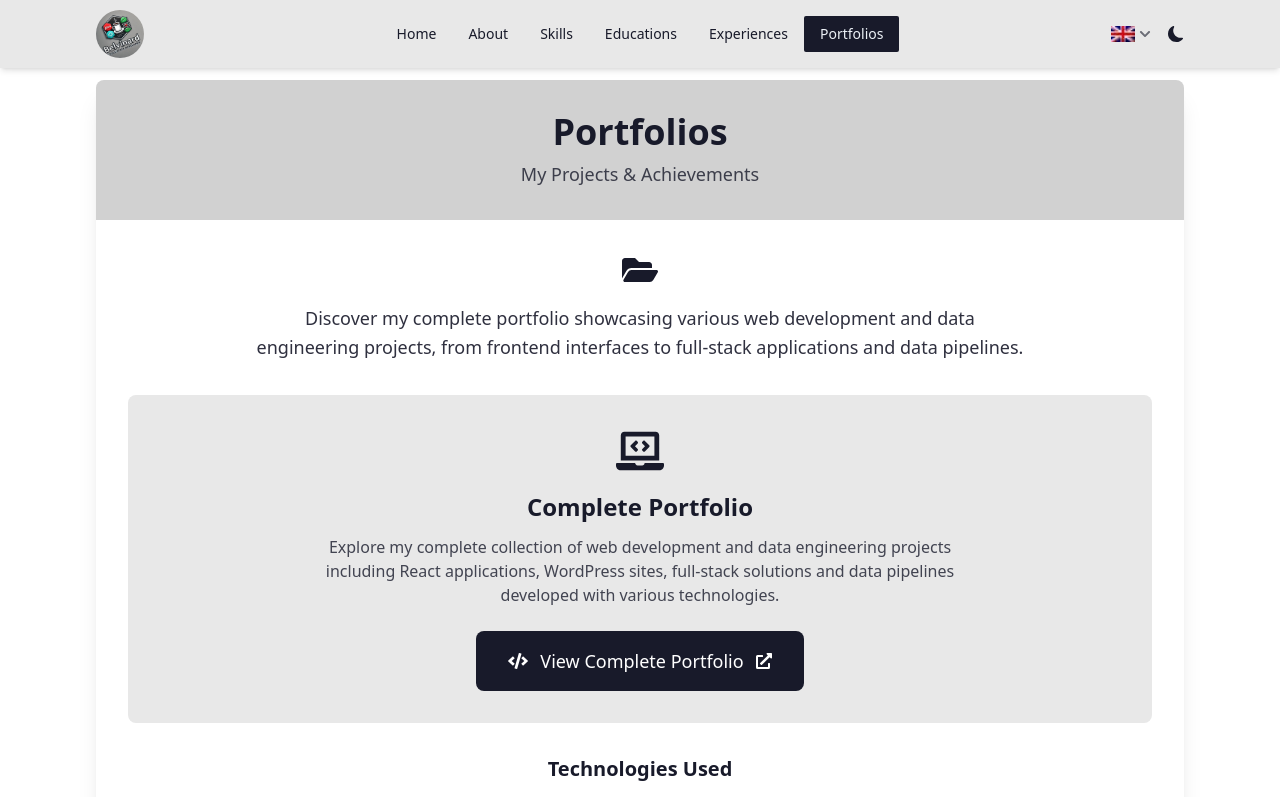
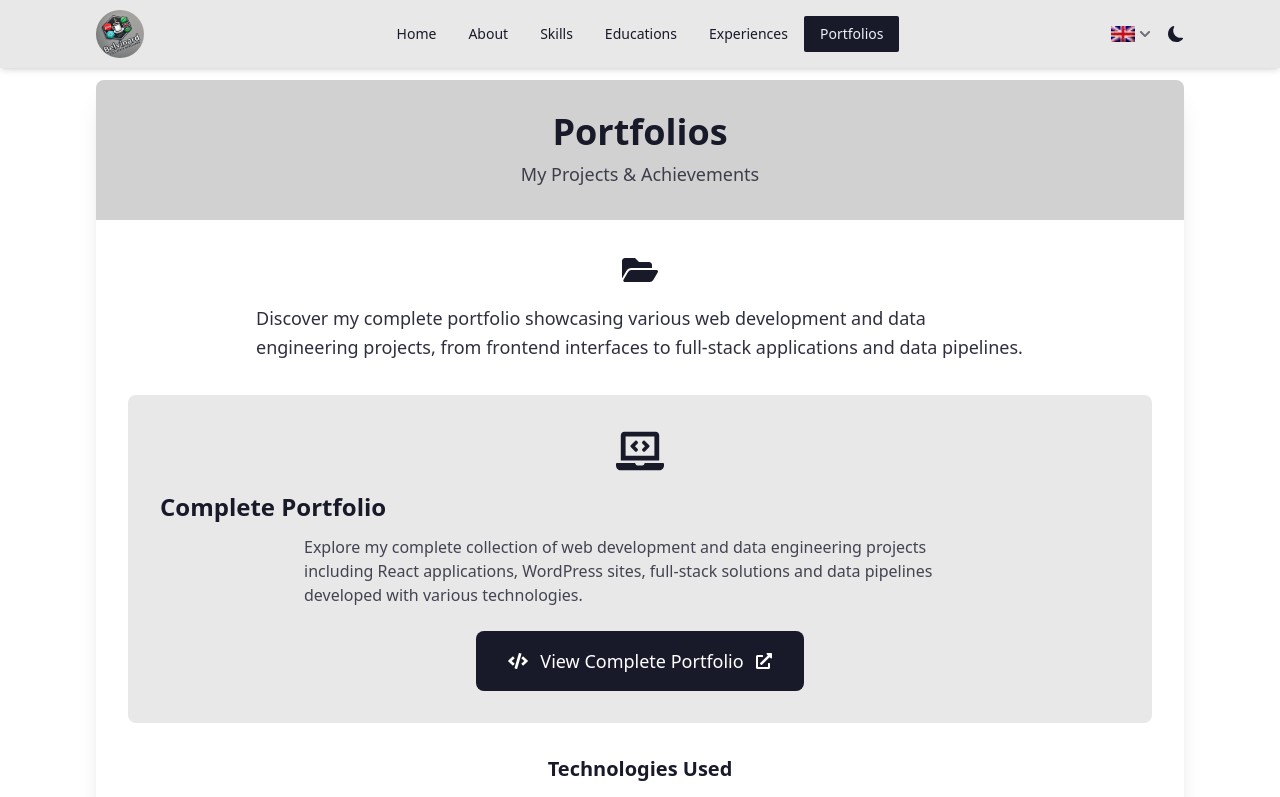
Before and after one commit to belvip/resumewebsite, a React (Vite) app: page /portfolios in a window 1280 px wide. Shown: the top 797 px of the page. Built offline with nearby package versions, Linux system fonts and the light colour scheme.

Commit message:
text align left

```diff
--- a/src/components/Footer.jsx
+++ b/src/components/Footer.jsx
@@ -1,3 +1,4 @@
+
 import { useTranslation } from 'react-i18next';
 import { Link } from 'react-router-dom';
 import { FaFacebookF, FaTwitter, FaInstagram, FaLinkedinIn, FaTiktok, FaPhone, FaEnvelope } from 'react-icons/fa';
--- a/src/pages/About.jsx
+++ b/src/pages/About.jsx
@@ -16,7 +16,7 @@ const About = () => {
 
                 <div className="p-8">
                     {/* Introduction avec icône */}
-                    <div className="mb-8 text-center">
+                    <div className="mb-8 text-left">
                         <FaCode className="mx-auto text-base-content text-4xl mb-4" />
                         <p className="text-lg text-base-content/90 leading-relaxed max-w-4xl mx-auto">
                             {t('aboutIntro')}
@@ -49,7 +49,7 @@ const About = () => {
                     </div>
 
                     {/* Objectif */}
-                    <div className="bg-base-200 p-6 rounded-lg text-center border-l-4 border-base-content/20">
+                    <div className="bg-base-200 p-6 rounded-lg text-left border-l-4 border-base-content/20">
                         <FaBullseye className="mx-auto text-base-content text-3xl mb-4" />
                         <h3 className="text-xl font-semibold mb-3 text-base-content">{t('myObjective')}</h3>
                         <p className="text-lg text-base-content/90 max-w-3xl mx-auto">
--- a/src/pages/Educations.jsx
+++ b/src/pages/Educations.jsx
@@ -17,7 +17,7 @@ const Educations = () => {
 
                 <div className="p-8">
                     {/* Introduction */}
-                    <div className="mb-8 text-center">
+                    <div className="mb-8 text-left">
                         <FaCertificate className="mx-auto text-base-content text-4xl mb-4" />
                         <p className="text-lg text-base-content/90 leading-relaxed max-w-3xl mx-auto">
                             {t('educationsIntro')}
@@ -59,7 +59,7 @@ const Educations = () => {
                     </div>
 
                     {/* Footer Note */}
-                    <div className="mt-8 text-center">
+                    <div className="mt-8 text-left">
                         <p className="text-base-content/60 text-sm">
                             {t('certificationsNote')}
                         </p>
--- a/src/pages/Experiences.jsx
+++ b/src/pages/Experiences.jsx
@@ -18,7 +18,7 @@ const Experiences = () => {
 
                 <div className="p-8">
                     {/* Introduction */}
-                    <div className="mb-8 text-center">
+                    <div className="mb-8 text-left">
                         <FaBriefcase className="mx-auto text-base-content text-4xl mb-4" />
                         <p className="text-lg text-base-content/90 leading-relaxed max-w-3xl mx-auto">
                             {t('experiencesIntro')}
--- a/src/pages/Portfolios.jsx
+++ b/src/pages/Portfolios.jsx
@@ -17,7 +17,7 @@ const Portfolios = () => {
 
                 <div className="p-8">
                     {/* Introduction */}
-                    <div className="mb-8 text-center">
+                    <div className="mb-8 text-left">
                         <FaFolderOpen className="mx-auto text-base-content text-4xl mb-4" />
                         <p className="text-lg text-base-content/90 leading-relaxed max-w-3xl mx-auto">
                             {t('portfoliosIntro')}
@@ -25,7 +25,7 @@ const Portfolios = () => {
                     </div>
 
                     {/* Portfolio Link Card */}
-                    <div className="bg-base-200 p-8 rounded-lg text-center hover:shadow-lg transition-shadow">
+                    <div className="bg-base-200 p-8 rounded-lg text-left hover:shadow-lg transition-shadow">
                         <div className="mb-6">
                             <FaLaptopCode className="mx-auto text-base-content text-5xl mb-4" />
                             <h2 className="text-2xl font-semibold text-base-content mb-3">
```
